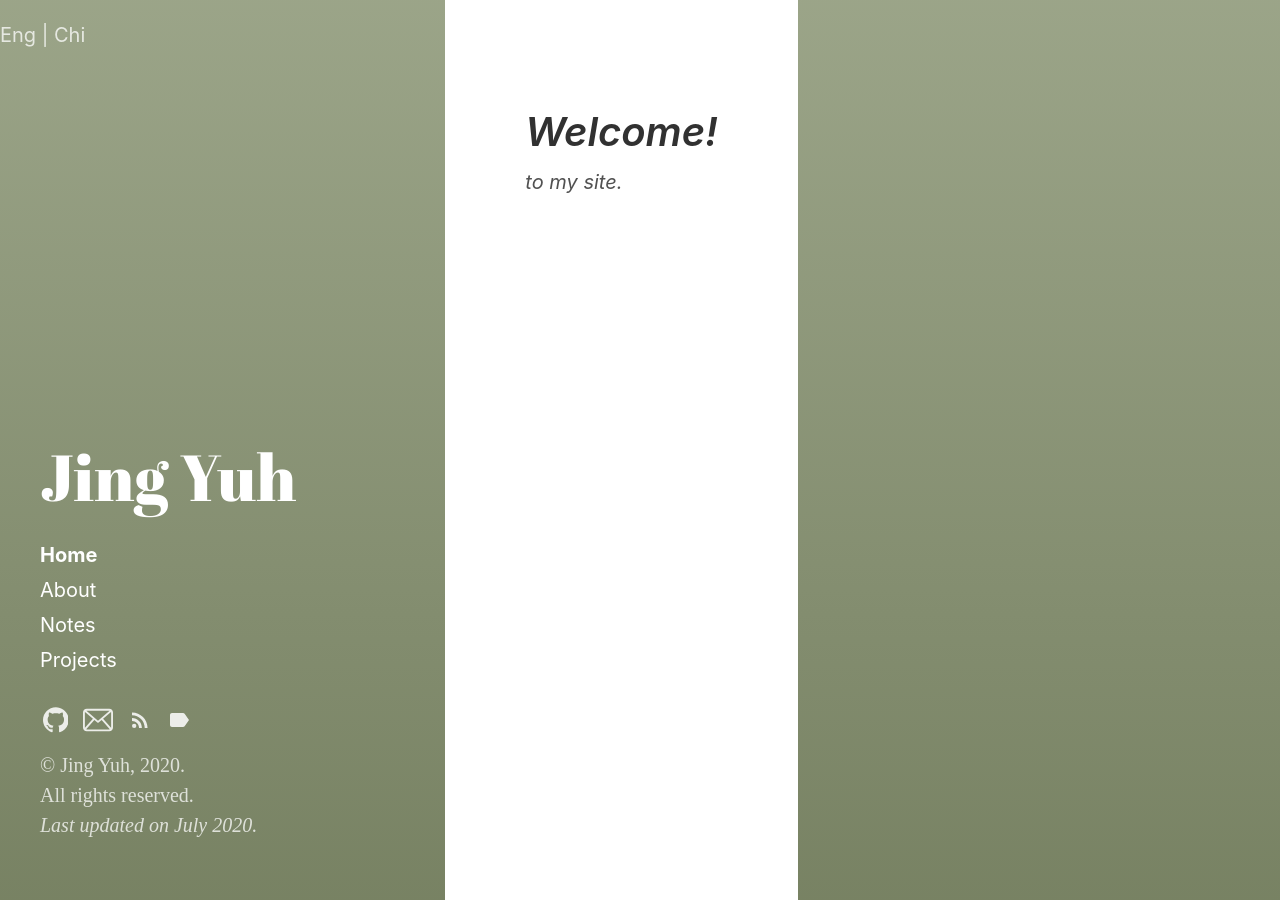
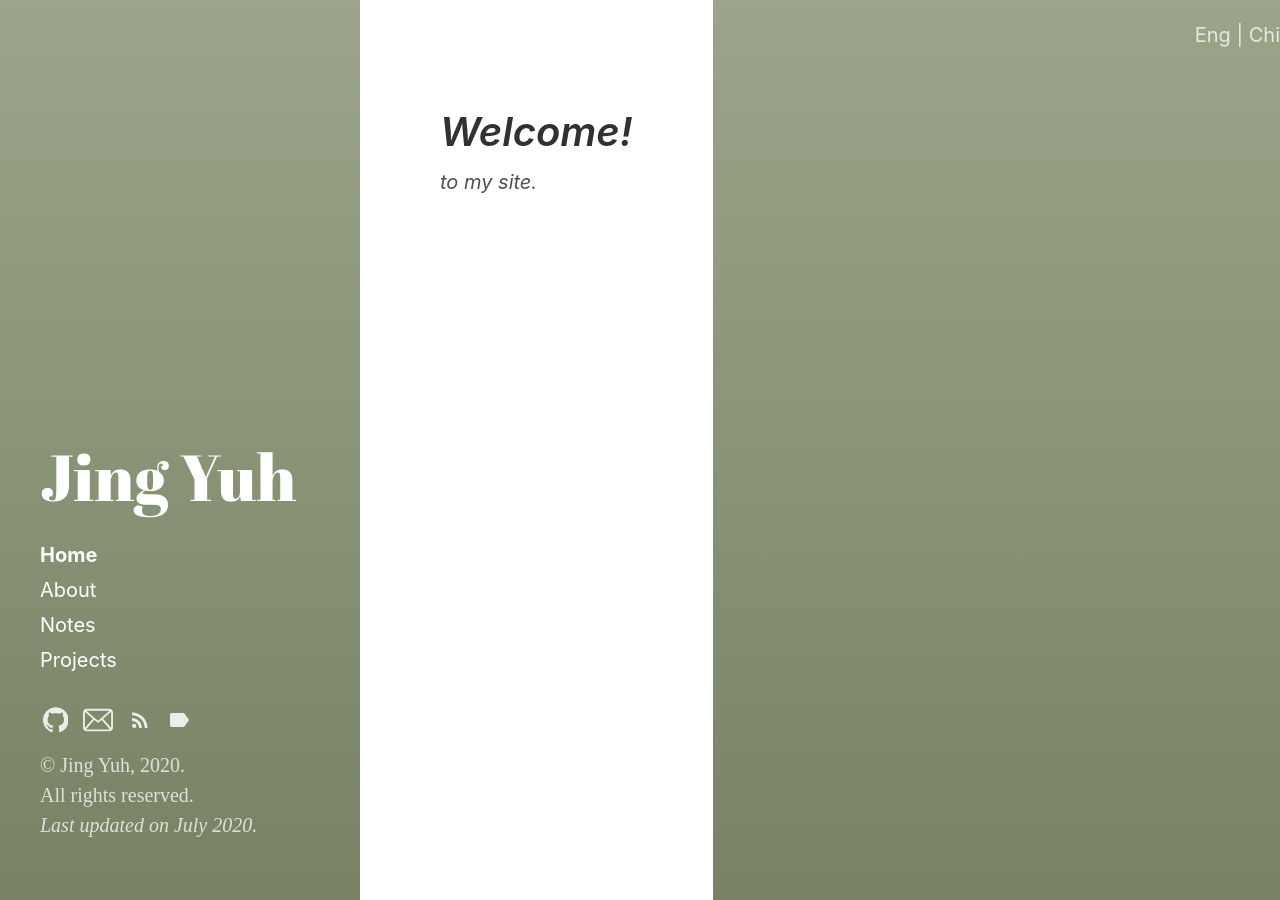
Before and after one commit to jyang123-bit/Website, a Jekyll site: the page built from index.html, in a window 1280 px wide. Built offline with Jekyll 4.4.1, drawn with Linux system fonts in a browser that asks for light colours; the list of posts is cut into pages by our own code.

Commit message:
Update _masthead.scss

```diff
--- a/_sass/hydeout/_masthead.scss
+++ b/_sass/hydeout/_masthead.scss
@@ -6,7 +6,7 @@
   margin-bottom: 3rem;
   padding-bottom: 1rem;
   padding-top: 1rem;
-  position: right;
+  position:absolute;right:0;
 }
 
 .masthead-title {
```
